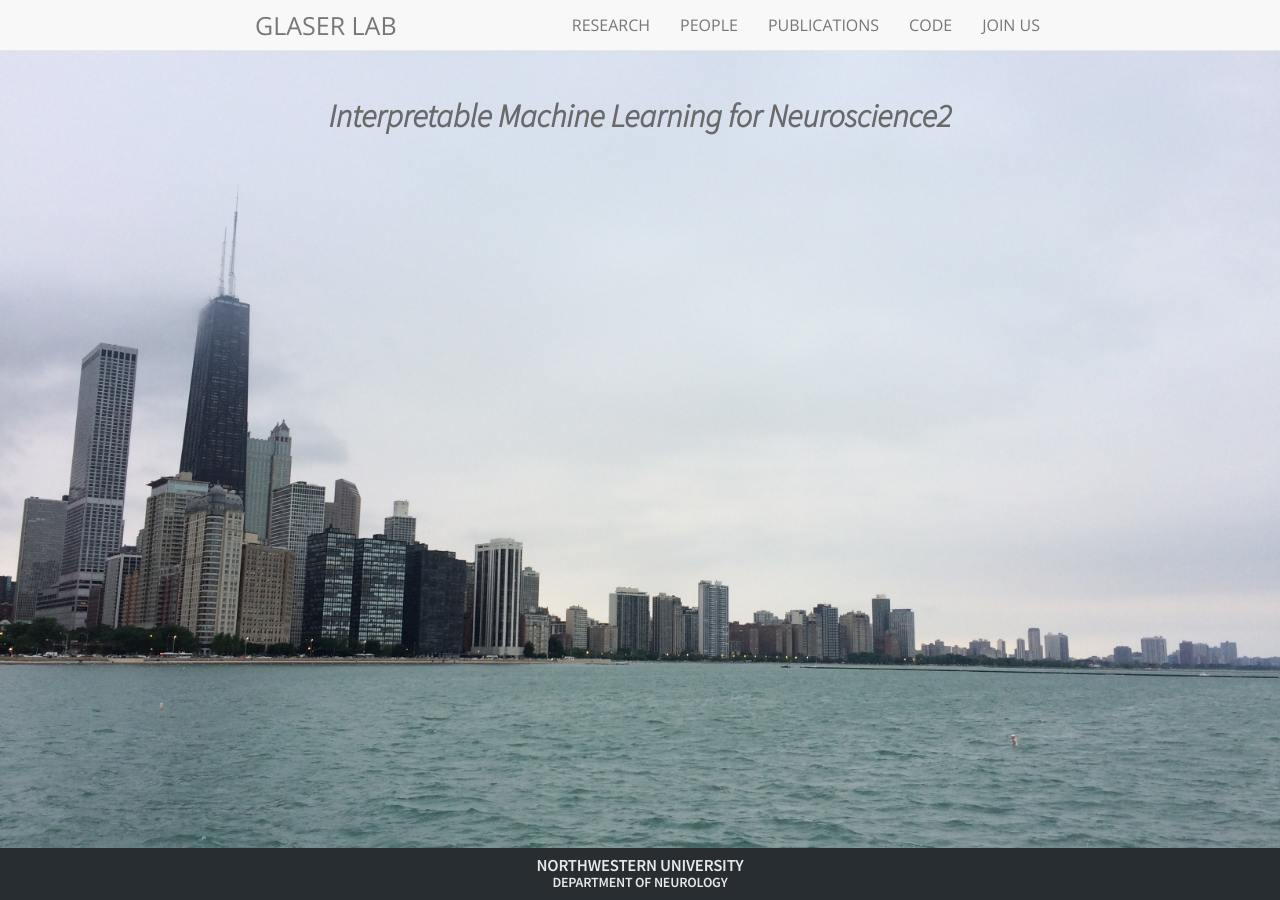
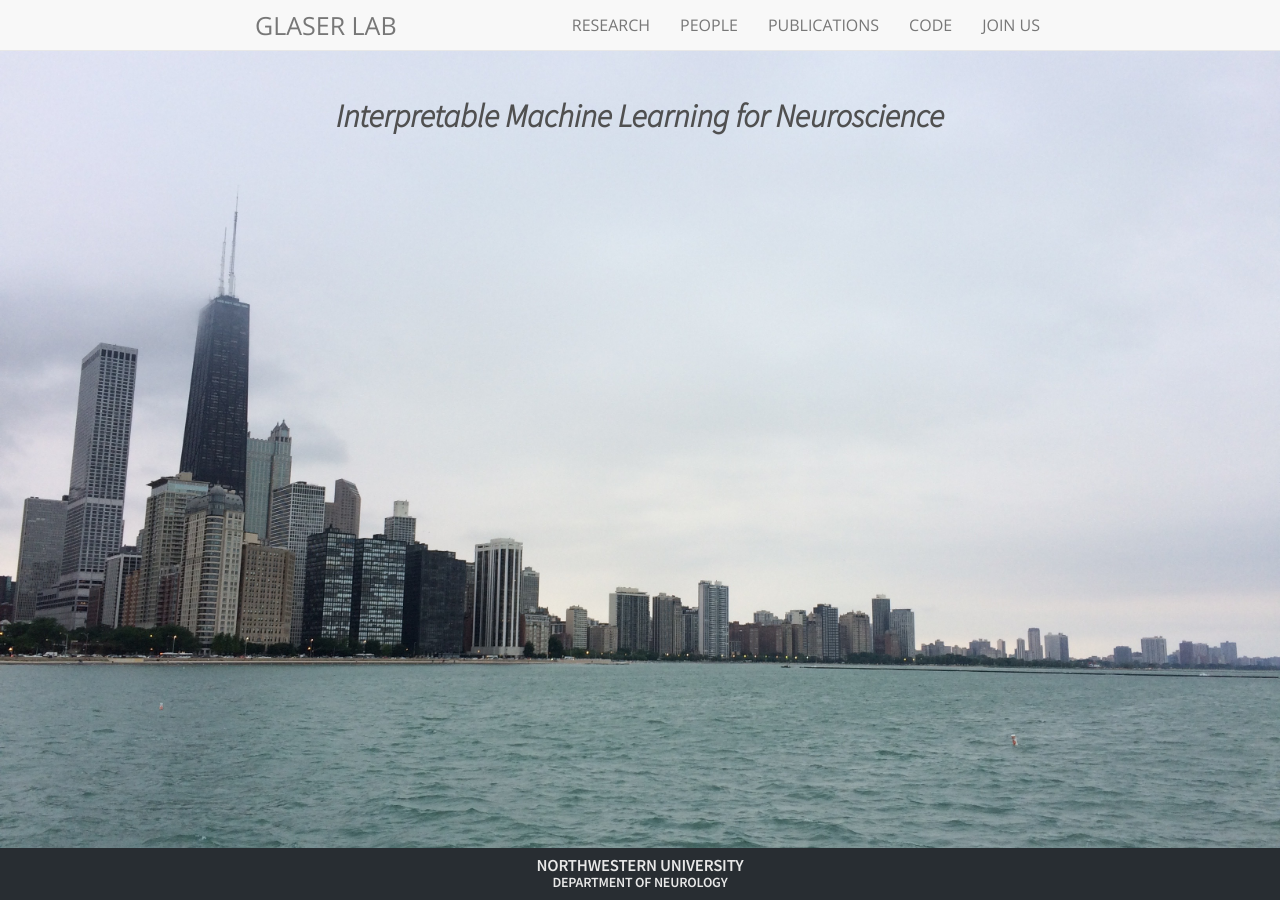
Before and after one commit to glaserlab/glaserlab.github.io, a Jekyll site: the page built from index.html, in a window 1280 px wide. Built offline with Jekyll 4.4.1, drawn with Linux system fonts in a browser that asks for light colours; nearby versions of some CDN libraries; comment, search, counter and statistics services are not loaded.

```diff
--- a/index.html
+++ b/index.html
@@ -17,7 +17,7 @@ body {
 
 
       <!-- <h1 style="font-size:2.3em; font-family:Source Sans Pro"><i>Interpretable Machine Learning for Neuroscience <br><br></i></h1> -->
-      <h1 style="font-size:2.3em; font-family:Source Sans Pro; color:DimGray"><i>Interpretable Machine Learning for Neuroscience2 <br><br></i></h1>
+      <h1 style="font-size:2.3em; font-family:Source Sans Pro; color:#505050"><i>Interpretable Machine Learning for Neuroscience <br><br></i></h1>
 
 <!--       <h2 style="font-size:1.6em"><i>Lab Opening September 2022 in Northwestern Neurology Department! <br><br></i></h2>      -->
 
```
